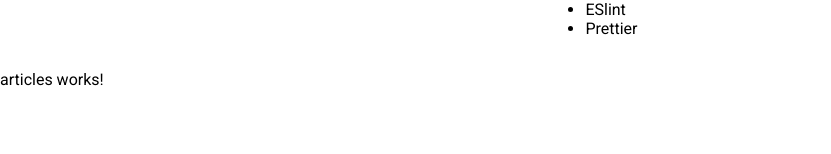
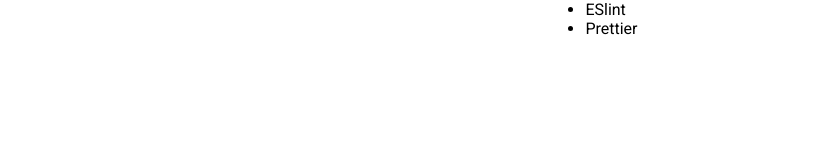
Before and after one commit to FlorianHe/Sugar-rush-project-front, an Angular app: page / in a window 1280 px wide. Shown: the part 146-300 px from the top of the page, without its empty margins (0-831 px from the left). Built offline with nearby package versions, Linux system fonts and the light colour scheme.

Commit message:
removing test component in app.html

```diff
--- a/src/app/app.component.html
+++ b/src/app/app.component.html
@@ -1,2 +1 @@
 <router-outlet></router-outlet>
-<app-articles></app-articles>
```
